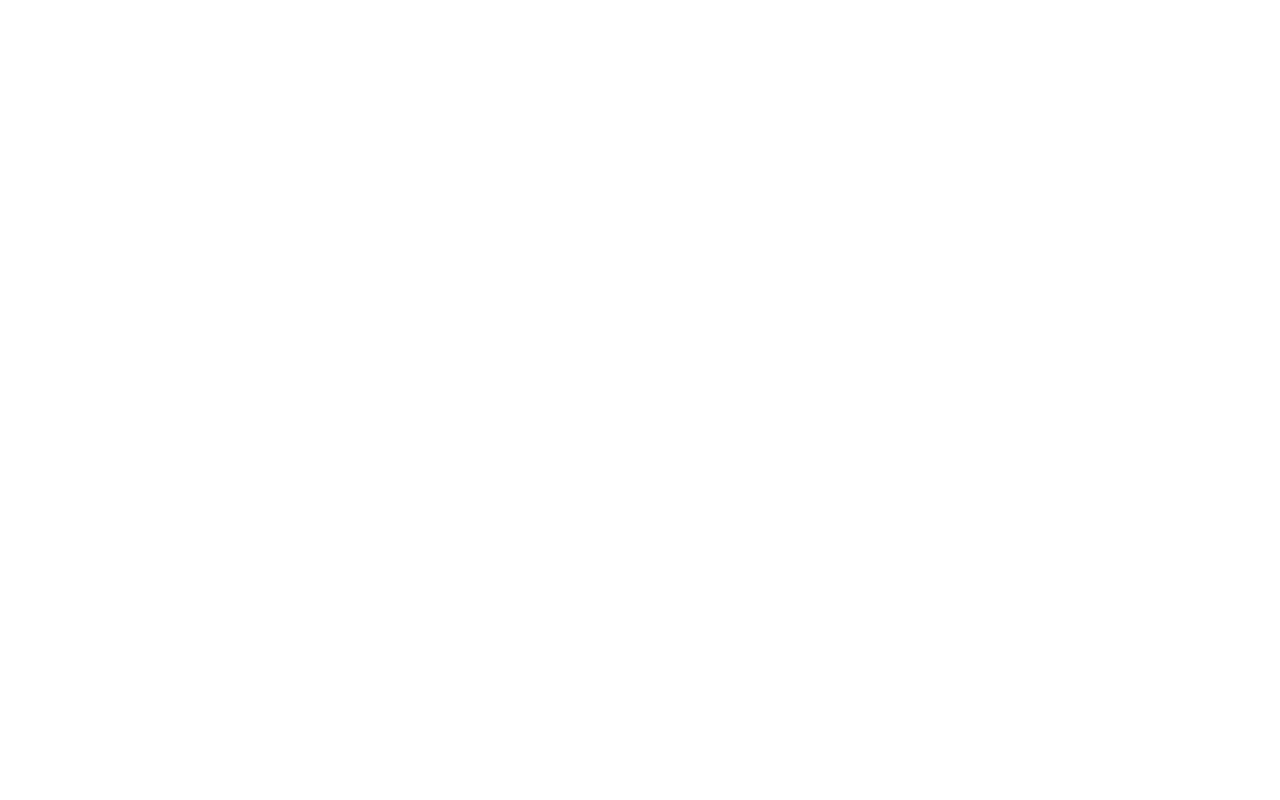
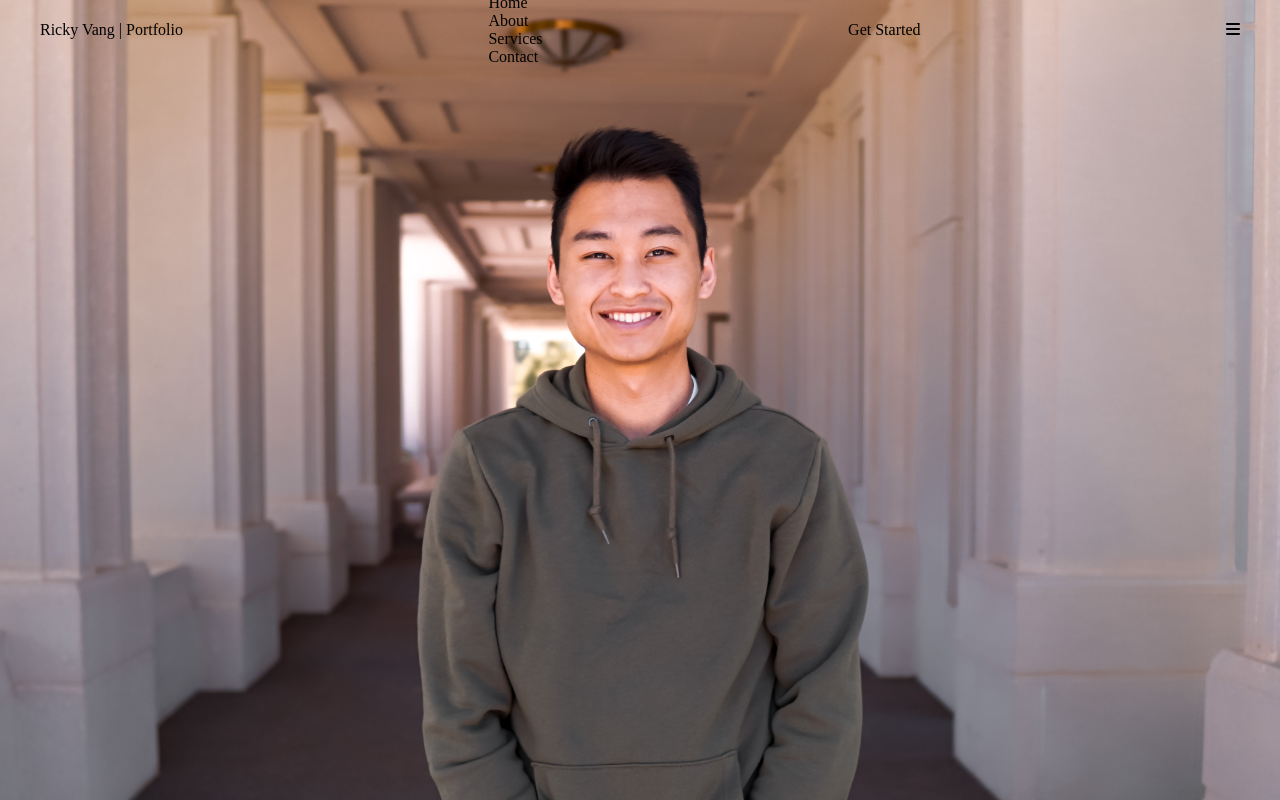
Before and after one commit to vangricky/portfolio, a plain HTML site: page index.html in a window 1280 px wide. Drawn offline with Linux system fonts and the light colour scheme.

Commit message:
html css nav

```diff
--- a/index.html
+++ b/index.html
@@ -3,11 +3,38 @@
 <head>
     <meta charset="UTF-8">
     <meta name="viewport" content="width=device-width, initial-scale=1.0">
+    <meta name="description" content="Ricky Vang's Portfolio">
+    <meta property="og:title" content="Ricky Vang | Portfolio">
+    <meta property="og:type" content="Portfolo Website">
+    <meta property="og:url" content="https://vangricky.github.io/portfolio">
+    <meta property="og:image" content="https://images.unsplash.com/photo-1510936111840-65e151ad71bb?q=80&w=1190&auto=format&fit=crop&ixlib=rb-4.0.3&ixid=M3wxMjA3fDB8MHxwaG90by1wYWdlfHx8fGVufDB8fHx8fA%3D%3D">
+    <meta name="author" content="Ricky Vang">
     <title>Ricky Vang | Portfolio</title>
     <link rel="stylesheet" href="/styles/base.css">
     <link rel="stylesheet" href="/styles/larger.css">
+    <link rel="stylesheet" href="https://cdnjs.cloudflare.com/ajax/libs/font-awesome/6.5.1/css/all.min.css" integrity="sha512-DTOQO9RWCH3ppGqcWaEA1BIZOC6xxalwEsw9c2QQeAIftl+Vegovlnee1c9QX4TctnWMn13TZye+giMm8e2LwA==" crossorigin="anonymous" referrerpolicy="no-referrer" />
+    <!-- <link href="https://cdn.jsdelivr.net/npm/bootstrap@5.3.2/dist/css/bootstrap.min.css" rel="stylesheet" integrity="sha384-T3c6CoIi6uLrA9TneNEoa7RxnatzjcDSCmG1MXxSR1GAsXEV/Dwwykc2MPK8M2HN" crossorigin="anonymous"> -->
 </head>
 <body>
+    <header>
+        <div class="navbar">
+            <div class="logo"><a href="">Ricky Vang | Portfolio</a></div>
+            <ul class="links">
+                <li><a href="hero">Home</a></li>
+                <li><a href="about">About</a></li>
+                <li><a href="services">Services</a></li>
+                <li><a href="contact">Contact</a></li>
+            </ul>
+            <a href="#" class="action_btn">Get Started</a>
+            <div class="toggle_btn">
+                <i class="fa-solid fa-bars"></i>
+            </div>
+        </div>
+    </header>
 
+<!-- <script src="https://cdn.jsdelivr.net/npm/bootstrap@5.3.2/dist/js/bootstrap.bundle.min.js" integrity="sha384-C6RzsynM9kWDrMNeT87bh95OGNyZPhcTNXj1NW7RuBCsyN/o0jlpcV8Qyq46cDfL" crossorigin="anonymous"></script> -->
 </body>
 </html>
+
+<!-- https://www.youtube.com/watch?v=GdrbE-s5DgQ -->
+<!-- start at 4:45 -->
--- a/styles/base.css
+++ b/styles/base.css
@@ -0,0 +1,57 @@
+/* fonts */
+@import url("https://fonts.googleapis.com/css2?family=Inter:wght@500&display=swap");
+@import url("https://fonts.googleapis.com/css2?family=Roboto:wght@100&display=swap");
+
+/* Presets */
+
+* {
+  margin: 0;
+  padding: 0;
+  box-sizing: border-box;
+}
+
+body {
+  height: 100vh;
+  background-color: #000;
+  background-image: url("/images/ricky-img.JPG");
+  background-size: cover;
+  background-position: center;
+}
+
+h1 {
+  font-family: "Inter", sans-serif;
+}
+
+p {
+  font-family: "Roboto", sans-serif;
+}
+
+li {
+  list-style: none;
+}
+
+a {
+  text-decoration: none;
+  color: black;
+  font-size: 1rem;
+}
+
+a:hover {
+  color: orange;
+}
+
+/* header */
+header {
+  position: relative;
+  padding: 0 2rem;
+}
+
+.navbar {
+  width: 100%;
+  height: 60px;
+  max-width: 1200px;
+  margin: 0 auto;
+  display: flex;
+  align-items: center;
+  justify-content: space-between;
+}
```
Also changed, not shown: images/ricky vang.png (added), images/ricky-img.JPG (added).
